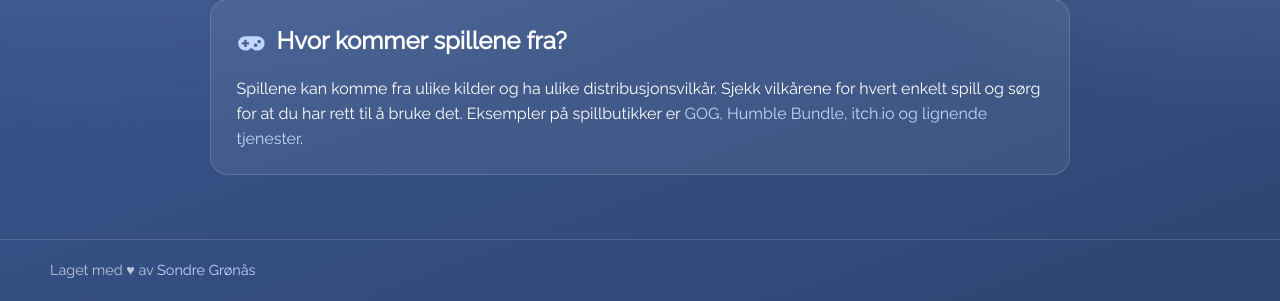
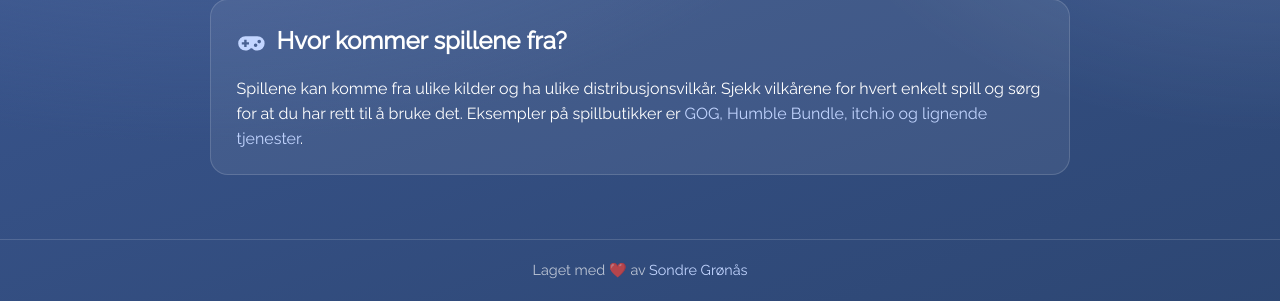
Before and after one commit to sondregronas/EduGameDist, a Python web app: template src/templates/terms.html in a window 1280 px wide. Shown: the part 998-1299 px from the top of the page. Run offline with Jinja, Linux system fonts and the light colour scheme; the template is opened without the code that fills it, so the values that code supplies are empty.

Commit message:
chore: update footer

```diff
--- a/src/templates/base.html
+++ b/src/templates/base.html
@@ -26,7 +26,7 @@
   <main class="wrap page">{% block content %}{% endblock %}</main>
   <footer class="site-footer">
     <div class="wrap">
-      <span>Laget med ♥ av <a href="https://github.com/sondregronas/EduGameDist" target="_blank" rel="noopener noreferrer">Sondre Grønås</a></span>
+      <span style="margin: auto;">Laget med ❤️ av <a href="https://github.com/sondregronas/EduGameDist" target="_blank" rel="noopener noreferrer">Sondre Grønås</a></span>
       {% if admin %}<a href="https://sondregronas.github.io/EduGameDist/docs/" target="_blank" rel="noopener noreferrer">Dokumentasjon</a>{% endif %}
     </div>
   </footer>
```
